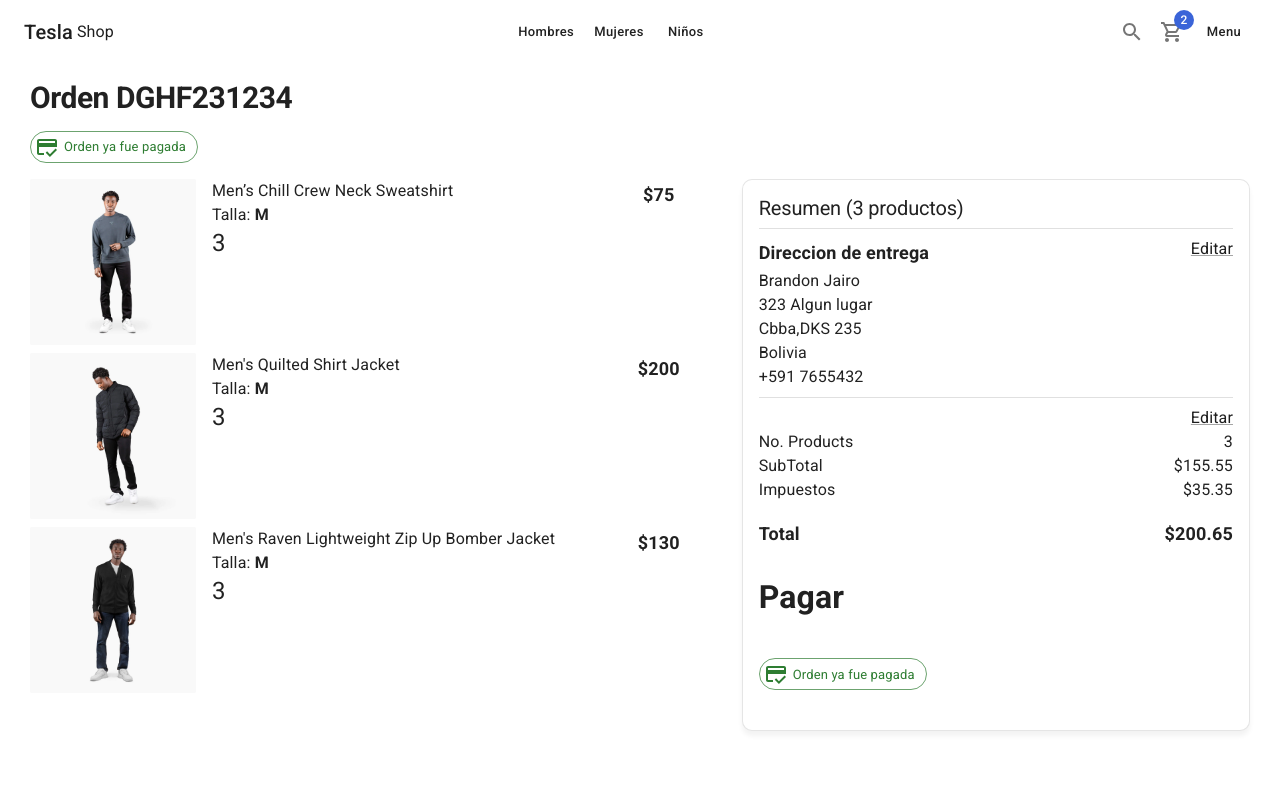
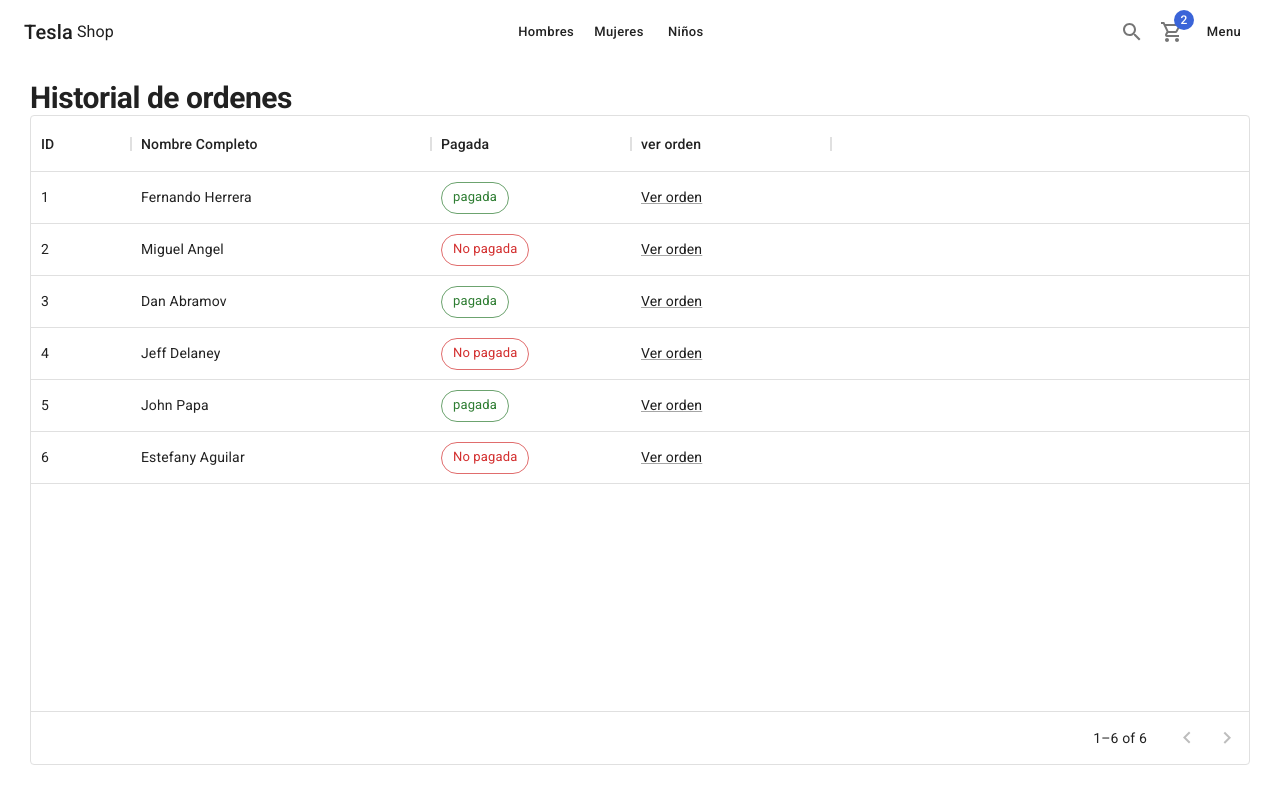
Before and after one commit to bran-deb/Shop-clone, a Next.js app: page /orders/history in a window 1280 px wide. Shown: the top 804 px of the page. Built offline with nearby package versions, Linux system fonts and the light colour scheme.

Commit message:
feat(Root): add historial de compras page

```diff
--- a/package.json
+++ b/package.json
@@ -13,6 +13,7 @@
     "@emotion/styled": "11.8.1",
     "@mui/icons-material": "5.6.2",
     "@mui/material": "5.6.2",
+    "@mui/x-data-grid": "^5.10.0",
     "next": "12.1.5",
     "react": "18.0.0",
     "react-dom": "18.0.0",
--- /dev/null
+++ b/pages/orders/history.tsx
@@ -0,0 +1,73 @@
+
+import NextLink from 'next/link'
+
+import { ShopLayout } from '../../components/layouts/ShopLayout';
+
+import { DataGrid, GridColDef, GridValueGetterParams } from '@mui/x-data-grid';
+import { Chip, Grid, Link, Typography } from '@mui/material';
+
+
+
+const columns: GridColDef[] = [
+    { field: 'id', headerName: 'ID', width: 100 },
+    { field: 'fullname', headerName: 'Nombre Completo', width: 300 },
+    {
+        field: 'paid',
+        headerName: 'Pagada',
+        description: 'Muestra informacion si esta pagada la orden o no',
+        width: 200,
+        renderCell: (params: GridValueGetterParams) => {
+            return (
+                params.row.paid
+                    ? <Chip color='success' label='pagada' variant='outlined' />
+                    : <Chip color='error' label='No pagada' variant='outlined' />
+            )
+        }
+    },
+    {
+        field: 'orden',
+        headerName: 'ver orden',
+        description: 'Muestra informacion del producto',
+        width: 200,
+        renderCell: (params: GridValueGetterParams) => {
+            return (
+                <NextLink href={`/orders/${params.row.id}`} passHref>
+                    <Link underline='always'>
+                        Ver orden
+                    </Link>
+                </NextLink>
+            )
+        }
+    }
+]
+
+const rows = [
+    { id: 1, paid: true, fullname: 'Fernando Herrera' },
+    { id: 2, paid: false, fullname: 'Miguel Angel' },
+    { id: 3, paid: true, fullname: 'Dan Abramov' },
+    { id: 4, paid: false, fullname: 'Jeff Delaney' },
+    { id: 5, paid: true, fullname: 'John Papa' },
+    { id: 6, paid: false, fullname: 'Estefany Aguilar' },
+]
+
+const HistoryPage = () => {
+    return (
+        <ShopLayout title={'Historial de ordenes'} pageDescription={'Historial de ordenes del cliente'}>
+            <Typography variant='h1' component='h1'>Historial de ordenes</Typography>
+
+            <Grid container>
+                <Grid item xs={12} sx={{ height: 650, width: '100%' }}>
+                    <DataGrid
+                        rows={rows}
+                        columns={columns}
+                        pageSize={10}
+                        rowsPerPageOptions={[10]}
+                    />
+                </Grid>
+            </Grid>
+
+        </ShopLayout>
+    )
+}
+
+export default HistoryPage
```
Also changed, not shown: 1 other file (tests, documents, lock files or other folders).
